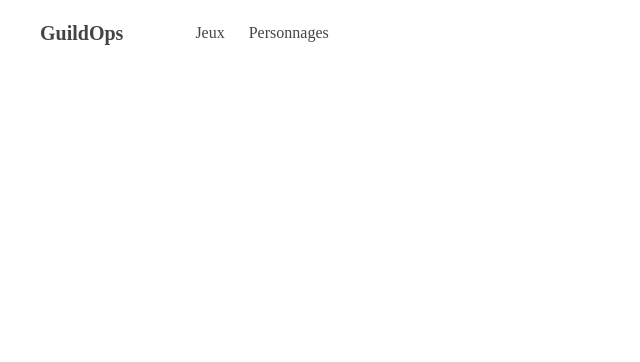
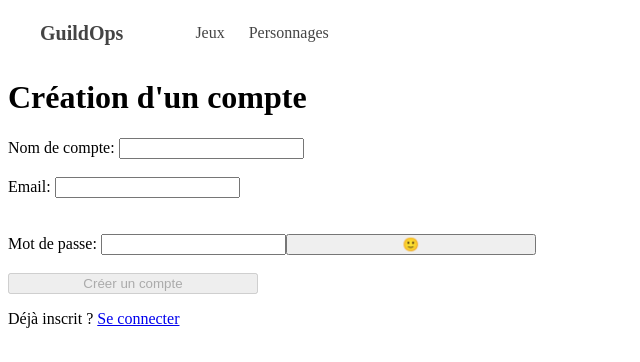
Before and after one commit to QuentinGeerts/GuildOps, an Angular app: page /register in a window 1280 px wide. Before the commit this address led to /. Shown: the top 362 px of the page, without its empty margins (0-640 px from the left). Built offline with nearby package versions, Linux system fonts and the light colour scheme.

Commit message:
feat: implement authentication feature with registration and login components

```diff
--- a/src/app/app.routes.ts
+++ b/src/app/app.routes.ts
@@ -11,5 +11,19 @@ export const routes: Routes = [
     path: "games",
     loadChildren: () => import("./features/games/games.routes")
       .then(x => x.routes)
+  },
+
+  {
+    path: 'register',
+    loadComponent: () => import("./features/auth/register/register")
+      .then(f => f.Register),
+    title: "GuildOps | Inscription",
+  },
+
+  {
+    path: "login",
+    loadComponent: () => import("./features/auth/login/login")
+      .then(f => f.Login),
+    title: "GuildOps | Connexion"
   }
 ];
--- /dev/null
+++ b/src/app/core/services/auth.service.ts
@@ -0,0 +1,18 @@
+import { HttpClient } from '@angular/common/http';
+import { inject, Service } from '@angular/core';
+import { Observable } from 'rxjs';
+import { environment } from '../../../environments/environment';
+import { RegisterPlayerRequest } from '../../shared/models/auth.model';
+
+@Service()
+export class AuthService {
+
+  private readonly baseUrl = environment.apiUrl + "/auth";
+
+  private readonly http = inject(HttpClient);
+
+  register(request: RegisterPlayerRequest): Observable<unknown> {
+    return this.http.post(`${environment.apiUrl}/players`, request);
+  }
+
+}
--- /dev/null
+++ b/src/app/features/auth/login/login.html
@@ -0,0 +1 @@
+<p>login works!</p>
--- /dev/null
+++ b/src/app/features/auth/login/login.ts
@@ -0,0 +1,9 @@
+import { Component } from '@angular/core';
+
+@Component({
+  imports: [],
+  selector: 'app-login',
+  styleUrl: './login.css',
+  templateUrl: './login.html',
+})
+export class Login {}
--- /dev/null
+++ b/src/app/features/auth/register/register.css
@@ -0,0 +1,32 @@
+form {
+  display: flex;
+  flex-direction: column;
+  gap: 1.125rem;
+}
+
+form button {
+  width: 250px;
+}
+
+.password-strength {
+  list-style: none;
+  margin: 0;
+  padding: 0;
+  font-size: 0.875rem;
+}
+
+.password-strength li {
+  color: #b91c1c;
+}
+
+.password-strength li.valid {
+  color: #15803d;
+}
+
+.password-strength li::before {
+  content: '✗ ';
+}
+
+.password-strength li.valid::before {
+  content: '✓ ';
+}
--- /dev/null
+++ b/src/app/features/auth/register/register.html
@@ -0,0 +1,56 @@
+<h1>Création d'un compte</h1>
+
+<form [formGroup]="form" (ngSubmit)="onSubmit()">
+  <label for="accountName">
+    Nom de compte:
+    <input type="text" name="accountName" id="accountName" formControlName="accountName" />
+    @if (accountName.touched && accountName.invalid) {
+      @if (accountName.hasError('required')) {
+        <p class="error">Le champ est requis</p>
+      } @else if (accountName.hasError('minlength')) {
+        <p class="error">Le champ doit faire minimum 3 caractères</p>
+      } @else {
+        <p class="error">Le champ doit faire maximum 256 caractères</p>
+      }
+    }
+  </label>
+
+  <label for="email">
+    Email:
+    <input type="email" name="email" id="email" autocomplete="email" formControlName="email" />
+  </label>
+
+  <div>
+    @if (password.value) {
+      <ul class="password-strength">
+        <li [class.valid]="!passwordStrengthErrors?.digit">Un chiffre</li>
+        <li [class.valid]="!passwordStrengthErrors?.lowercase">Une minuscule</li>
+        <li [class.valid]="!passwordStrengthErrors?.uppercase">Une majuscule</li>
+        <li [class.valid]="!passwordStrengthErrors?.special">Un caractère spécial</li>
+      </ul>
+    }
+  </div>
+  <label for="password">
+    Mot de passe:
+    <input
+      type="password"
+      name="password"
+      id="password"
+      formControlName="password"
+      appPasswordToggle
+    />
+    @if (password.touched && password.invalid) {
+      @if (password.hasError('required')) {
+        <p class="error">Le champ est requis</p>
+      } @else if (password.hasError('minlength')) {
+        <p class="error">Le champ doit faire minimum 8 caractères</p>
+      } @else if (password.hasError('maxlength')) {
+        <p class="error">Le champ doit faire maximum 128 caractères</p>
+      }
+    }
+  </label>
+
+  <button [disabled]="form.invalid">Créer un compte</button>
+</form>
+
+<p>Déjà inscrit ? <a routerLink="/login">Se connecter</a></p>
--- /dev/null
+++ b/src/app/features/auth/register/register.ts
@@ -0,0 +1,61 @@
+import { Component, inject } from '@angular/core';
+import { FormBuilder, FormGroup, ReactiveFormsModule, Validators } from '@angular/forms';
+import { Router, RouterLink } from '@angular/router';
+import { AuthService } from '../../../core/services/auth.service';
+import { PasswordToggleDirective } from "../../../shared/directives/password-toggle.directive";
+import {
+  passwordStrength,
+  PasswordStrengthErrors,
+} from '../../../shared/validators/password-strength.validator';
+
+@Component({
+  imports: [RouterLink, ReactiveFormsModule, PasswordToggleDirective],
+  selector: 'app-register',
+  styleUrl: './register.css',
+  templateUrl: './register.html',
+})
+export class Register {
+
+  private readonly authService = inject(AuthService);
+  private readonly router = inject(Router);
+
+  readonly form: FormGroup = inject(FormBuilder).nonNullable.group({
+    accountName: ['', [Validators.required, Validators.minLength(3), Validators.maxLength(256)]],
+    email: ['', [Validators.required, Validators.email, Validators.maxLength(256)]],
+    password: [
+      null,
+      [Validators.required, Validators.minLength(8), Validators.maxLength(128), passwordStrength()],
+    ],
+  });
+
+  get accountName() {
+    return this.form.controls['accountName'];
+  }
+
+  get password() {
+    return this.form.controls['password'];
+  }
+
+  get passwordStrengthErrors(): PasswordStrengthErrors | null {
+    return this.password.errors?.['passwordstrength'] ?? null;
+  }
+
+  onSubmit() {
+    if (this.form.invalid) {
+      return;
+    }
+
+    const credentials = this.form.value;
+
+    this.authService.register(credentials)
+      .subscribe({
+        next: () => {
+          this.router.navigate(["login"]);
+        },
+        error: (err) => {
+          console.log("Erreur: ", err);
+        },
+      })
+
+  }
+}
--- /dev/null
+++ b/src/app/shared/directives/password-toggle.directive.ts
@@ -0,0 +1,48 @@
+import { Directive, ElementRef, inject, OnInit, Renderer2 } from '@angular/core';
+
+@Directive({
+  selector: 'input[appPasswordToggle]',
+})
+export class PasswordToggleDirective implements OnInit {
+
+  // Récupérer l'élément (enveloppe) sur lequel la directive est appliquée
+  private readonly host = inject<ElementRef<HTMLInputElement>>(ElementRef);
+  // Manipuler le DOM d'Angular
+  private readonly renderer = inject(Renderer2);
+
+  private visible = false;
+  private button!: HTMLButtonElement;
+
+  ngOnInit(): void {
+    const input = this.host.nativeElement;
+    const parent = this.renderer.parentNode(input);
+
+    const wrapper = this.renderer.createElement("span");
+    this.renderer.addClass(wrapper, "passworld-field");
+    this.renderer.insertBefore(parent, wrapper, input);
+    this.renderer.appendChild(parent, wrapper);
+
+    this.button = this.renderer.createElement("button");
+    this.renderer.setAttribute(this.button, 'type', 'button');
+    this.renderer.addClass(this.button, 'button');
+    this.renderer.appendChild(wrapper, this.button);
+
+    this.renderer.listen(this.button, "click", () => this.toggle());
+
+    this.render();
+  }
+
+  private toggle(): void {
+    this.visible = !this.visible;
+
+    this.render();
+  }
+
+  private render() {
+    const input = this.host.nativeElement;
+
+    this.renderer.setAttribute(input, 'type', this.visible ? 'text' : 'password');
+    this.renderer.setProperty(this.button, 'textContent', this.visible ? '🥸' : '🙂');
+  }
+
+}
--- /dev/null
+++ b/src/app/shared/validators/password-strength.validator.ts
@@ -0,0 +1,27 @@
+import { AbstractControl, ValidationErrors, ValidatorFn } from "@angular/forms";
+
+export interface PasswordStrengthErrors {
+  digit?: boolean;
+  lowercase?: boolean;
+  uppercase?: boolean;
+  special?: boolean;
+}
+
+export function passwordStrength(): ValidatorFn {
+  return (control: AbstractControl): ValidationErrors | null => {
+
+    const value = control.value as string | null;
+
+    // Vérifier si le champ est vide
+    if (!value) return null;
+
+    const errors: PasswordStrengthErrors = {};
+
+    if (!/[0-9]/u.test(value)) errors.digit = true;
+    if (!/\p{Ll}/u.test(value)) errors.lowercase = true;
+    if (!/\p{Lu}/u.test(value)) errors.uppercase = true;
+    if (!/[\p{P}\p{S}]/u.test(value)) errors.special = true;
+
+    return Object.keys(errors).length > 0 ? { passwordstrength: errors } : null;
+  };
+}
```
Also changed, not shown: src/app/shared/models/auth.model.ts (added, +17 -0 lines), src/app/features/auth/login/login.css (added).
